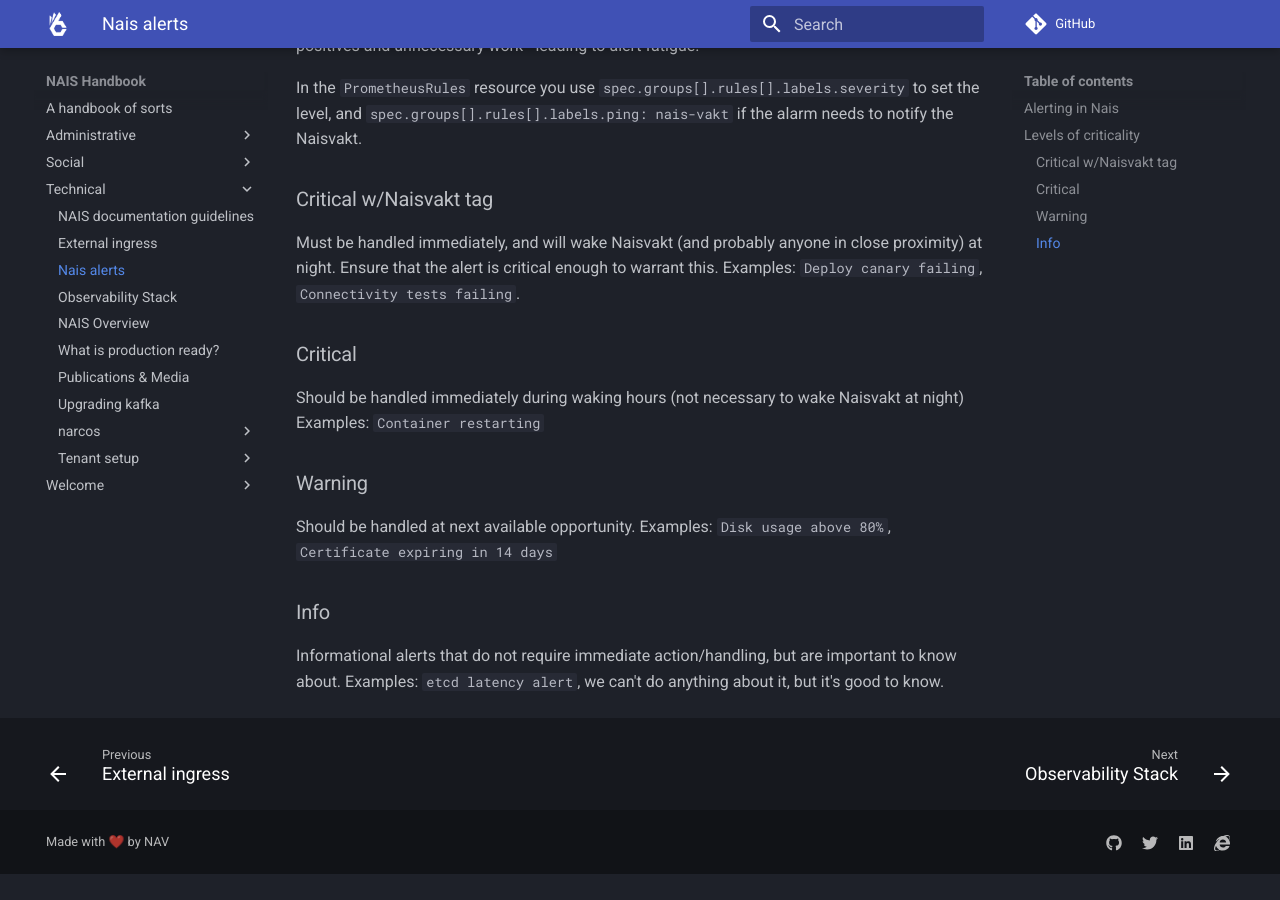
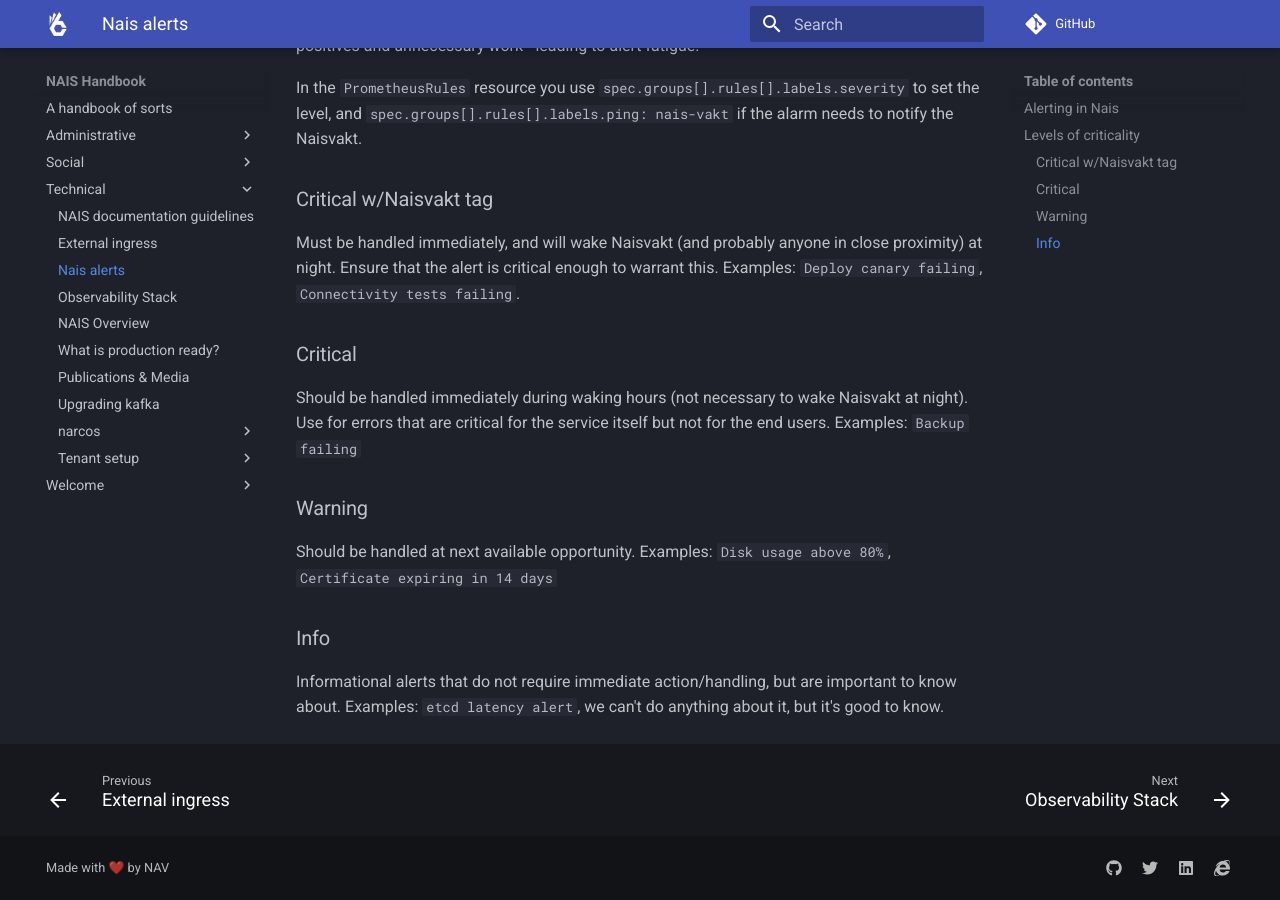
Before and after one commit to nais/handbook, an MkDocs documentation site: the page built from docs/technical/nais-alerts.md, in a window 1280 px wide and 900 px high, scrolled down 803 px. Built offline with MkDocs 1.6.1 and Material for MkDocs 9.7.7, drawn with Linux system fonts in a browser that asks for light colours; comment, search, counter and statistics services are not loaded; before the commit the page ends 1677 px from its top, so only the background shows below that.

Commit message:
updated critical level description

```diff
--- a/docs/technical/nais-alerts.md
+++ b/docs/technical/nais-alerts.md
@@ -31,8 +31,8 @@ Examples: `Deploy canary failing`, `Connectivity tests failing`.
 
 ### Critical
 
-Should be handled immediately during waking hours (not necessary to wake Naisvakt at night)
-Examples: `Container restarting`
+Should be handled immediately during waking hours (not necessary to wake Naisvakt at night). Use for errors that are critical for the service itself but not for the end users.
+Examples: `Backup failing`
 
 ### Warning
 
```
